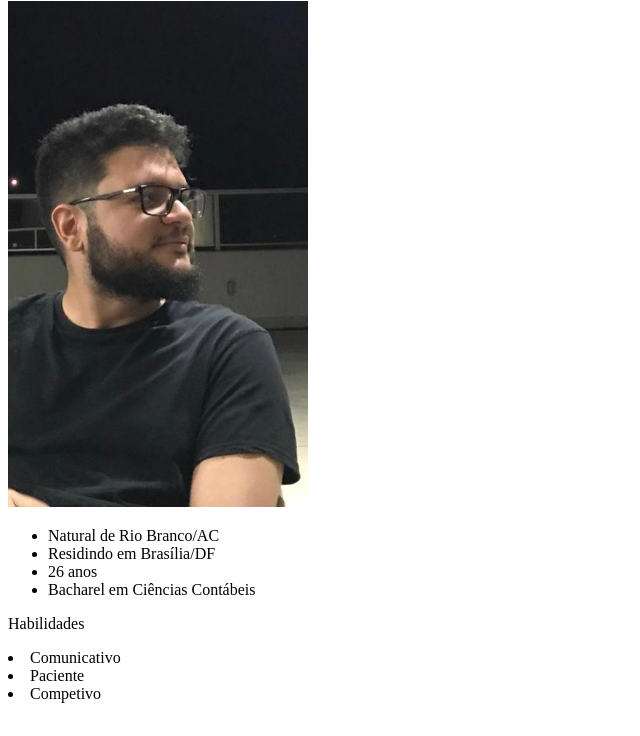
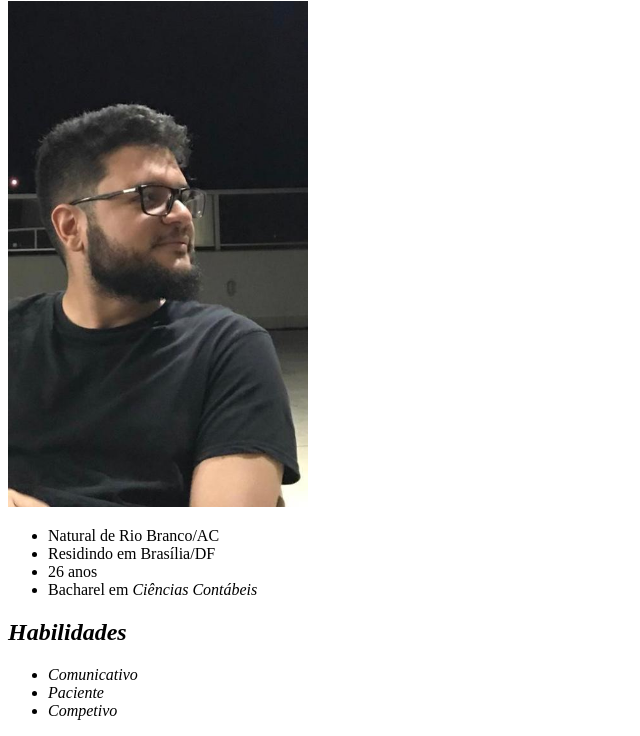
Before and after one commit to limarodrigoo/limarodrigoo.github.io, a plain HTML site: page index.html in a window 1280 px wide. Shown: the part 123-859 px from the top of the page, without its empty margins (0-640 px from the left). Before the commit the page ends 834 px from the top, so only its background shows below. Drawn offline with Linux system fonts and the light colour scheme.

Commit message:
Corrigindo lista de habilidades

```diff
--- a/index.html
+++ b/index.html
@@ -16,11 +16,13 @@
         <li>Natural de Rio Branco/AC</li>
         <li>Residindo em Brasília/DF</li>
         <li>26 anos</li>
-        <li>Bacharel em Ciências Contábeis</li>
+        <li>Bacharel em <i>Ciências Contábeis</li>
     </ul>
-    <p>Habilidades</p>
+    <h2>Habilidades</h2>
+    <ul>
         <li>Comunicativo</li>
         <li>Paciente</li>
         <li>Competivo</li>
+    </ul>
     </body>
 </html>
```
